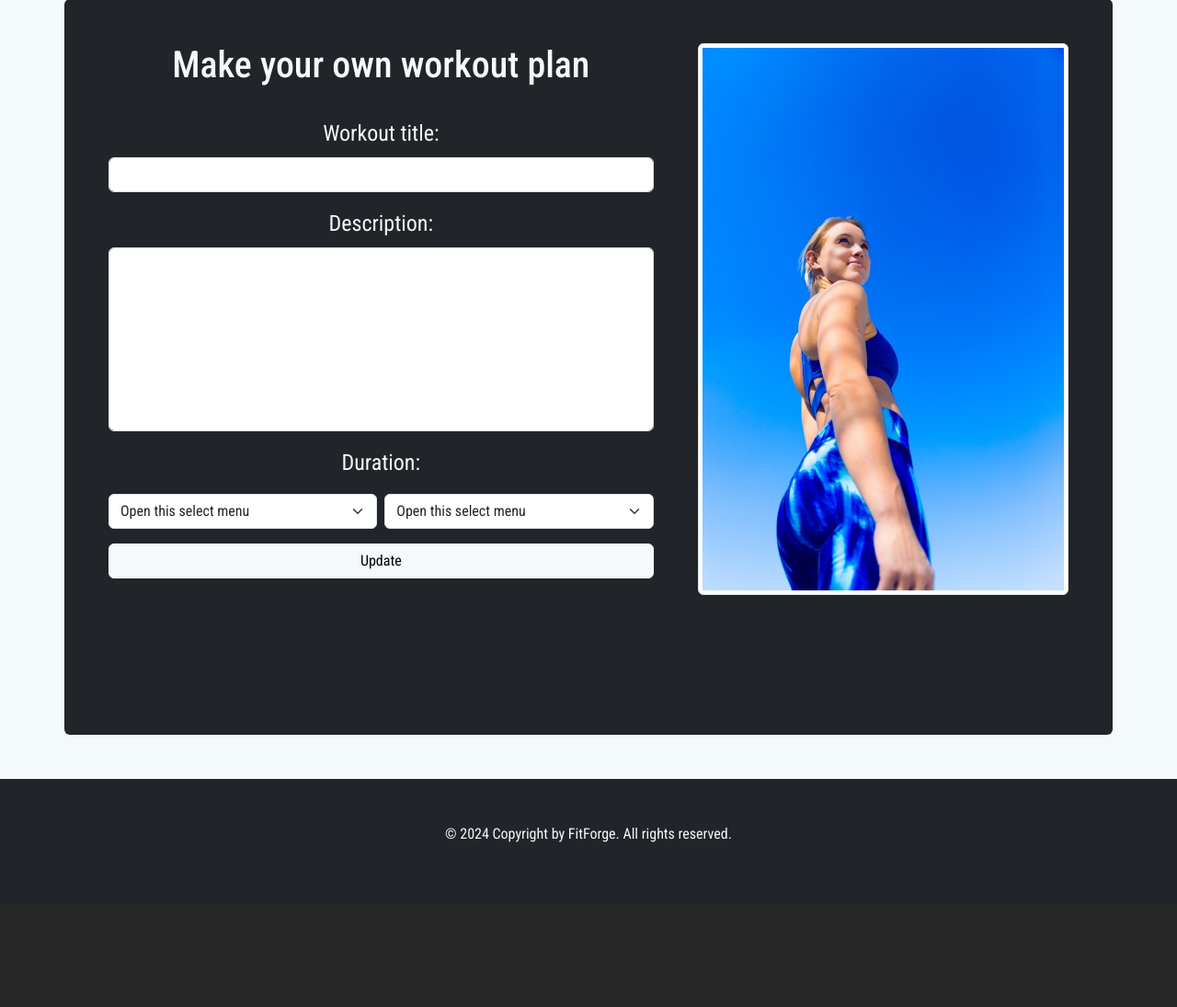
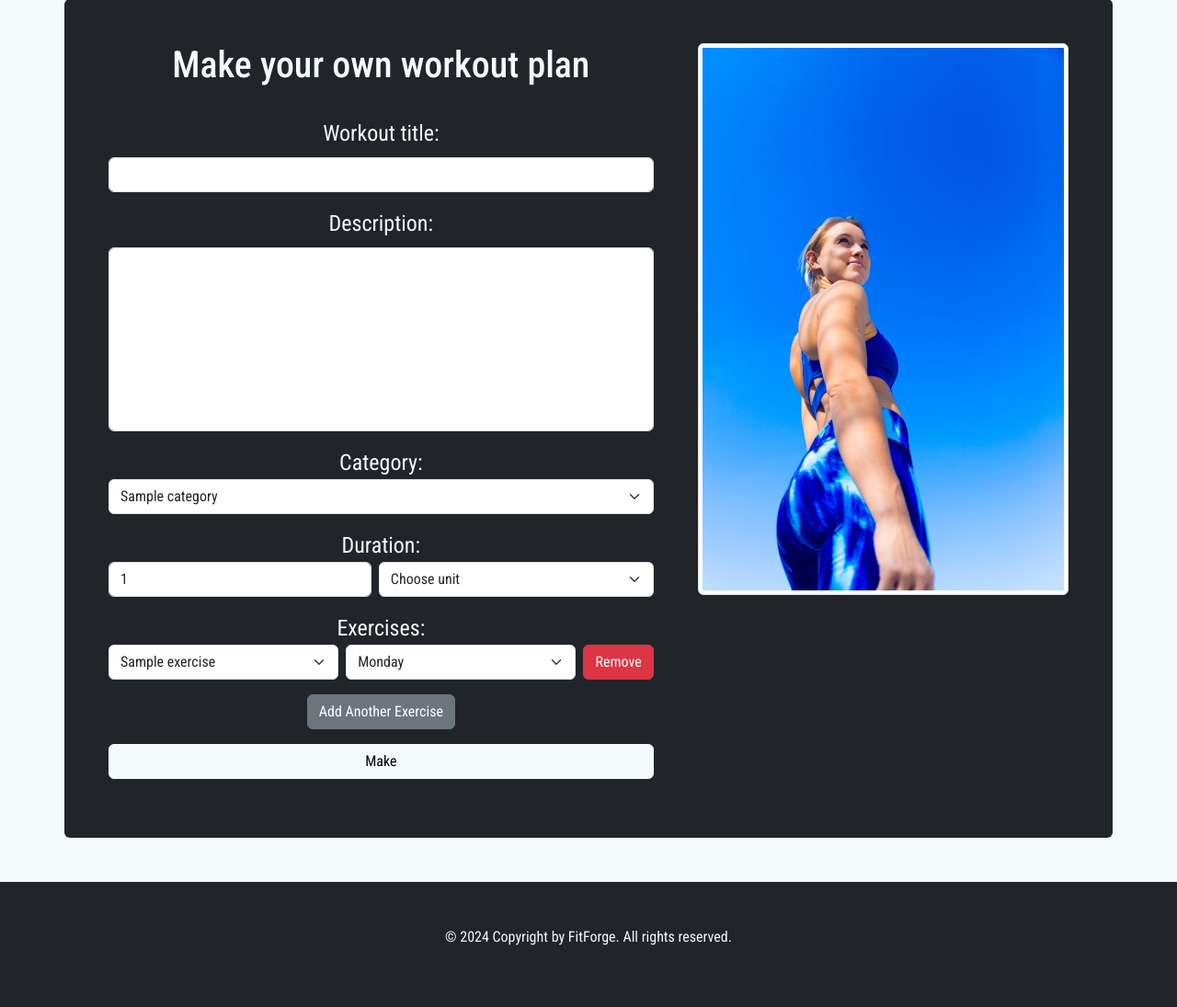
Before and after one commit to blknbro/PersonalniTrener, a PHP site: the page made by app/views/MakeWorkoutView.php in a window 1280 px wide. Shown: the part 65-1160 px from the top of the page at 92% size. Before the commit the page ends 981 px from the top, so only its background shows below. Run offline with PHP 8.4, Linux system fonts and the light colour scheme; the visitor is signed in with stand-in values (Sample User, id 1); the template is opened without the code that fills it: most values are stand-ins (such as "Sample title", 1, 10 or a date in 2020); some libraries are stand-ins or nearby versions.

Commit message:
make workout done

```diff
--- a/app/controllers/HomeController.php
+++ b/app/controllers/HomeController.php
@@ -46,7 +46,7 @@
             }
 
 
-            redirect('/home/profile?id=' . $_SESSION['email']);
+            redirect('/home/profile?id=' . $_SESSION['email'] . "&s=1");
 
         }
 
--- a/app/controllers/LoginController.php
+++ b/app/controllers/LoginController.php
@@ -22,6 +22,7 @@
                             $_SESSION['userId'] = $row[0]['id'];
                             $_SESSION['type'] = $row[0]['type'];
                             $_SESSION['name'] = $row[0]['name'];
+                            $_SESSION['permission'] = $row[0]['permission'];
                             redirect("Home");
                         } else
                             $user->errors['passwd'] = "Wrong password.";
--- a/app/models/User.php
+++ b/app/models/User.php
@@ -20,7 +20,8 @@
         'active',
         'tokenR',
         'tokenRExpire',
-        'bio'
+        'bio',
+        'permission',
     ];
 
     /**Validate register data
--- a/app/views/MakeWorkoutView.php
+++ b/app/views/MakeWorkoutView.php
@@ -6,44 +6,101 @@
     <div class="d-flex flex-column flex-md-row">
         <div class="d-flex flex-column gap-4 flex-grow-1">
             <h2 class="fs-1">Make your own workout plan</h2>
-                <form action="" method="post">
+            <?php if (!empty($errors)): ?>
+                <div class="alert alert-danger">
+                    <?=
+                    implode("<br>", $errors)
+
+                    ?>
+                </div>
+            <?php elseif (!empty($succ)): ?>
+                <div class="alert alert-success">
+                    Success!
+                </div>
+            <?php endif; ?>
+            <form action="" method="post" id="workoutForm">
                 <div class="mb-3">
                     <label for="title" class="form-label fs-4">Workout title:</label>
-                        <input type="text" name="title" class="form-control" id="title" value="">
+                    <input type="text" name="title" class="form-control" required id="title">
                 </div>
                 <div class="mb-3">
                     <label for="description" class="form-label fs-4">Description:</label>
-                        <textarea name="description" id="description" class="form-control" style="min-height: 200px; resize: none;"></textarea>
+                    <textarea name="description" id="description" class="form-control" required
+                              style="min-height: 200px; resize: none;"></textarea>
                 </div>
                 <div class="mb-3">
-                        <p class="fs-4">Duration:</p>
+                    <label for="" class="fs-4">Category:</label>
+                    <select class="form-select text-dark" name="category">
+                        <?php foreach ($categories as $category): ?>
+                            <option class="text-dark" value="<?= $category['name'] ?>"><?= $category['name'] ?></option>
+                        <?php endforeach; ?>
+                    </select>
+                </div>
+                <div class="mb-3">
+                    <label for="" class="fs-4">Duration:</label>
                     <div class="d-flex flex-row mb-3 gap-2">
-                            <select class="form-select" name="duration_value" >
-                                <option selected>Open this select menu</option>
-                                <option value="1">One</option>
-                                <option value="2">Two</option>
-                                <option value="3">Three</option>
-                            </select>
-                            <select class="form-select" name="duration_unit" >
-                                <option selected>Open this select menu</option>
-                                <option value="1">One</option>
-                                <option value="2">Two</option>
-                                <option value="3">Three</option>
+                        <input class="form-control" id='duration_value' name="duration_value" required value="1" min="1"
+                               max="50" type="number">
+                        <select class="form-select text-dark" name="duration_unit" id="unit">
+                            <option class="text-dark" selected value="none">Choose unit</option>
+                            <option class="text-dark" value="week(s)">week(s)</option>
+                            <option class="text-dark" value="day(s)">day(s)</option>
+                            <option class="text-dark" value="month(s)">month(s)</option>
                         </select>
                     </div>
                 </div>
+                <div id="exercisesContainer">
+                    <label for="exercise1" class="fs-4">Exercises:</label>
+                    <div class="mb-3 exerciseGroup">
+                        <div class="d-flex flex-row mb-3 gap-2">
+                            <select class="form-select text-dark" name="exercises[]" required>
+                                <?php foreach ($exercises as $exercise): ?>
+                                    <option class="text-dark"
+                                            value="<?= $exercise['title'] ?>"><?= $exercise['title'] ?></option>
+                                <?php endforeach; ?>
+                            </select>
+                            <select class="form-select text-dark" name="days_of_week[]" required>
+                                <option class="text-dark" selected value="Monday">Monday</option>
+                                <option class="text-dark" value="Tuesday">Tuesday</option>
+                                <option class="text-dark" value="Wednesday">Wednesday</option>
+                                <option class="text-dark" value="Thursday">Thursday</option>
+                                <option class="text-dark" value="Friday">Friday</option>
+                                <option class="text-dark" value="Saturday">Saturday</option>
+                                <option class="text-dark" value="Sunday">Sunday</option>
+                            </select>
+                            <button type="button" class="btn btn-danger remove-exercise">Remove</button>
+                        </div>
+                    </div>
+                </div>
+                <button type="button" id="addExerciseBtn" class="btn btn-secondary mb-3">Add Another Exercise</button>
 
 
+                <input type="hidden" name="privacy" value="<?php
+                if ($_SESSION['type'] === 'trainer')
+                    echo 'public';
+                elseif ($_SESSION['type'] === 'user')
+                    echo 'private';
+                else
+                    echo '';
+                ?>">
                 <div class="d-grid">
-                        <button type="submit" class="btn btn-light">Update</button>
+                    <button type="submit" class="btn btn-light">Make</button>
                 </div>
             </form>
         </div>
         <div class="ms-md-5">
-                <img src="<?= ROOT ?>/assets/images/Trainers/jenna.jpg" class="img-fluid img-thumbnail" alt="JENNA" style="max-height: 600px;">
+            <img src="<?= ROOT ?>/assets/images/Trainers/jenna.jpg" class="img-fluid img-thumbnail" alt="JENNA"
+                 style="max-height: 600px;">
         </div>
     </div>
 </div>
 
+<script>
+    const ROOT_URL = '<?= ROOT ?>'
+    console.log(ROOT_URL)
+</script>
+<script src="<?=ROOT?>/assets/scripts/makeWork.js">
+</script>
+
 
 <?php require_once 'footer.php'; ?>
--- a/app/views/ProfileView.php
+++ b/app/views/ProfileView.php
@@ -18,6 +18,11 @@
 <?php require_once 'navbar.php'; ?>
 
 <div class="container align-items-center text-center mx-auto min-vh-100 p-5 bg-dark rounded-2 w-100" style="margin-top: 64px;">
+    <?php if(!empty($_GET['s'])):?>
+    <div class="alert alert-success">
+        Success!
+    </div>
+    <?php endif;?>
     <?php if (!isset($_SESSION['email']) || $info[0]['email'] !== $_SESSION['email']): ?>
         <div class="row align-items-center">
             <div class="col-md-8 d-flex flex-column gap-4">
--- a/app/views/TrainingsView.php
+++ b/app/views/TrainingsView.php
@@ -17,13 +17,15 @@
                     <button class="badge rounded-pill text-bg-warning filter fs-5">CrossFit</button>
                     <button class="badge rounded-pill text-bg-warning filter fs-5">Rehabilitation</button>
                 </div>
+                <?php if ($_SESSION['type'] === 'trainer' && $_SESSION['permission'] === 'approved'):?>
                 <div class="my-4">
                     <a href="<?= ROOT ?>/trainings/make">
-                        <button class="btn btn-dark" <? if ($_SESSION['type'] !== 'trainer') echo 'disabled'; ?><i class="bi bi-caret-right-fill"></i> Make
+                        <button class="btn btn-dark"><i class="bi bi-caret-right-fill"></i> Make
                             workout
                         </button>
                     </a>
                 </div>
+                <?php endif;?>
             </div>
         </div>
         <div class="container d-flex gap-4 flex-wrap mt-5 justify-content-start ">
@@ -105,4 +107,6 @@
             </div>
         </div>
     </div>
+
+    <script src="<?= ROOT ?>/assets/scripts/search.js"></script>
 <?php require_once 'footer.php';
```
Also changed, not shown: app/controllers/ApiController.php (added, +40 -0 lines), app/controllers/TrainingsController.php (+45 -5 lines), app/models/Category.php (added, +18 -0 lines), app/models/Exercise.php (added, +22 -0 lines), app/models/WorkoutExercises.php (added, +17 -0 lines), public/assets/scripts/makeWork.js (added), public/assets/scripts/search.js (added). Lines whose indentation alone changed are shown as unchanged.
